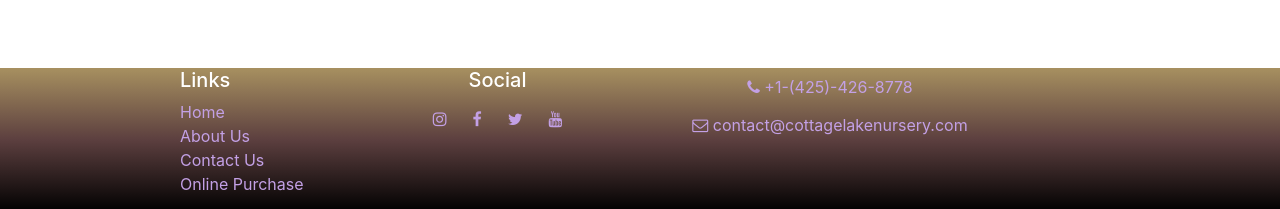
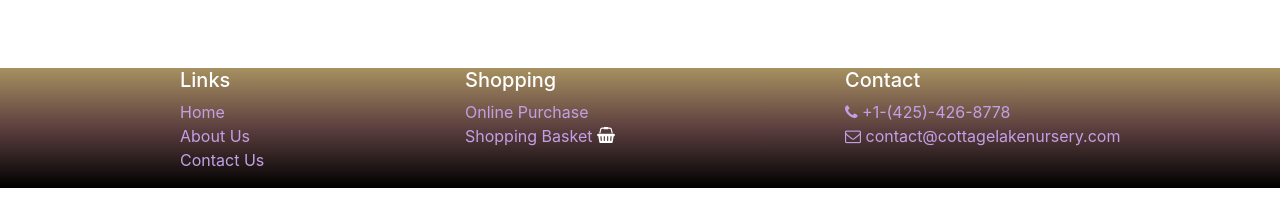
Before and after one commit to krishuang168/Nursery-Demo-React, a React (Create React App) app: page /home in a window 1280 px wide. Shown: the part 835-1044 px from the top of the page. After the commit the page ends 1023 px from the top, so only its background shows below. Built offline with nearby package versions, Linux system fonts and the light colour scheme.

Commit message:
Footer Updated: Removing Social

```diff
--- a/src/component/Footer.js
+++ b/src/component/Footer.js
@@ -1,6 +1,8 @@
 import React from "react";
+import { Image } from "react-bootstrap";
 import { Link } from "react-router-dom";
 import "font-awesome/css/font-awesome.css";
+import shoppingBasket from "../shared/svg/shoppingBasketWhite.svg";
 
 function Footer(props) {
   return (
@@ -19,46 +21,30 @@ function Footer(props) {
               <li>
                 <Link to="/contact_us">Contact Us</Link>
               </li>
+            </ul>
+          </div>
+          <div className="col-4 col-sm-2 offset-1">
+            <h5>Shopping</h5>
+            <ul className="list-unstyled">
               <li>
                 <Link to="/catalog">Online Purchase</Link>
               </li>
+              <li>
+                <Link to="/shopping_basket">
+                  Shopping Basket <Image src={shoppingBasket} style={{marginTop: -5}} />
+                </Link>
+              </li>
             </ul>
           </div>
-          <div className="col-6 col-sm-3 text-center">
-            <h5>Social</h5>
-            <a
-              className="btn btn-social-icon btn-instagram"
-              href="http://instagram.com/"
-            >
-              <i className="fa fa-instagram" />
-            </a>
-            <a
-              className="btn btn-social-icon btn-facebook"
-              href="http://www.facebook.com/"
-            >
-              <i className="fa fa-facebook" />
-            </a>
-            <a
-              className="btn btn-social-icon btn-twitter"
-              href="http://twitter.com/"
-            >
-              <i className="fa fa-twitter" />
-            </a>
-            <a
-              className="btn btn-social-icon btn-google"
-              href="http://youtube.com/"
-            >
-              <i className="fa fa-youtube" />
-            </a>
-          </div>
-          <div className="col-sm-4 text-center">
-            <a role="button" className="btn btn-link" href="tel:+142542658778">
+          <div className="col-6 col-sm-4 offset-2">
+            <h5>Contact</h5>
+            <a role="button" className="btn-link" href="tel:+142542658778">
               <i className="fa fa-phone" /> +1-(425)-426-8778
             </a>
             <br />
             <a
               role="button"
-              className="btn btn-link"
+              className="btn-link"
               href="mailto:notreal@notreal.co"
             >
               <i className="fa fa-envelope-o" /> contact@cottagelakenursery.com
--- a/src/css/styles.css
+++ b/src/css/styles.css
@@ -204,7 +204,8 @@ iframe {
 .site-footer {
   color: white;
   background-color: #a79060;
-  background-image: linear-gradient(#a79060, #5c3f3f, black);
+  background-image: linear-gradient(#a79060, #5c3f3f, #000);
+  box-shadow: 0 50vh 0 50vh #000;
 }
 
 .site-footer a {
```
Also changed, not shown: src/component/footer.js (+16 -30 lines).
